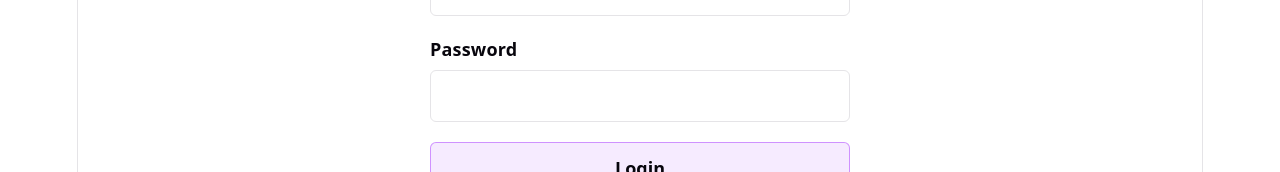
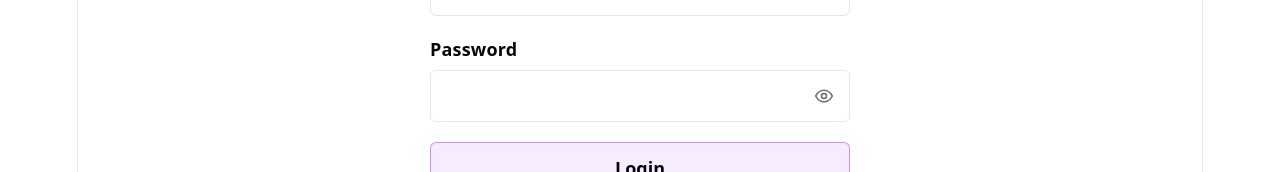
Before and after one commit to NoumanHassan123/Event-Management-System, a React (Vite) app: page /login in a window 1280 px wide. Shown: the part 356-528 px from the top of the page. Built offline with nearby package versions, Linux system fonts and the light colour scheme; the HTML template or start-up script is replaced by a standard one.

Commit message:
Add password visibility toggles to login and registration forms

```diff
--- /dev/null
+++ b/src/components/PasswordInput.css
@@ -0,0 +1,33 @@
+.password-input {
+  position: relative;
+}
+
+.auth-field .password-input input {
+  padding-inline-end: 56px;
+}
+
+.password-input input::-ms-reveal {
+  display: none;
+}
+
+.auth-form .password-toggle {
+  position: absolute;
+  inset-inline-end: 4px;
+  top: 50%;
+  transform: translateY(-50%);
+  display: flex;
+  align-items: center;
+  justify-content: center;
+  width: 44px;
+  height: 44px;
+  padding: 0;
+  border: 1px solid transparent;
+  border-radius: 4px;
+  background: transparent;
+  color: var(--text);
+}
+
+.auth-form .password-toggle:hover {
+  color: var(--accent);
+  background: var(--accent-bg);
+}
--- /dev/null
+++ b/src/components/PasswordInput.jsx
@@ -0,0 +1,22 @@
+import { useState } from 'react'
+import './PasswordInput.css'
+
+export default function PasswordInput({ id, label = 'password', ...inputProps }) {
+  const [isVisible, setIsVisible] = useState(false)
+  const toggleLabel = `${isVisible ? 'Hide' : 'Show'} ${label}`
+
+  return (
+    <div className="password-input">
+      <input {...inputProps} id={id} type={isVisible ? 'text' : 'password'} />
+      <button className="password-toggle" type="button" onClick={() => setIsVisible((visible) => !visible)}
+        aria-label={toggleLabel} aria-controls={id} title={toggleLabel}>
+        <svg viewBox="0 0 24 24" width="20" height="20" fill="none" stroke="currentColor"
+          strokeWidth="1.8" strokeLinecap="round" strokeLinejoin="round" aria-hidden="true" focusable="false">
+          <path d="M2 12s3.5-7 10-7 10 7 10 7-3.5 7-10 7S2 12 2 12Z" />
+          <circle cx="12" cy="12" r="3" />
+          {isVisible && <path d="m3 3 18 18" />}
+        </svg>
+      </button>
+    </div>
+  )
+}
--- a/src/pages/Login.jsx
+++ b/src/pages/Login.jsx
@@ -3,6 +3,7 @@ import { useDispatch, useSelector } from 'react-redux'
 import { Link, Navigate, useLocation } from 'react-router-dom'
 import { login } from '../features/auth/authSlice.js'
 import { getAuthDestination } from '../utils/authDestination.js'
+import PasswordInput from '../components/PasswordInput.jsx'
 import './Auth.css'
 
 export default function Login() {
@@ -49,7 +50,7 @@ export default function Login() {
         </div>
         <div className="auth-field">
           <label htmlFor="login-password">Password</label>
-          <input id="login-password" name="password" type="password" autoComplete="current-password" required />
+          <PasswordInput id="login-password" name="password" autoComplete="current-password" required />
         </div>
         <button type="submit" disabled={isSubmitting}>{isSubmitting ? 'Logging in...' : 'Login'}</button>
         <p className="auth-message" role="status">{message}</p>
--- a/src/pages/Register.jsx
+++ b/src/pages/Register.jsx
@@ -3,6 +3,7 @@ import { useDispatch, useSelector } from 'react-redux'
 import { Link, Navigate, useLocation } from 'react-router-dom'
 import { register } from '../features/auth/authSlice.js'
 import { getAuthDestination } from '../utils/authDestination.js'
+import PasswordInput from '../components/PasswordInput.jsx'
 import './Auth.css'
 
 export default function Register() {
@@ -65,12 +66,12 @@ export default function Register() {
         </div>
         <div className="auth-field">
           <label htmlFor="register-password">Password</label>
-          <input id="register-password" name="password" type="password" autoComplete="new-password" minLength={8} aria-describedby="password-hint" required />
+          <PasswordInput id="register-password" name="password" autoComplete="new-password" minLength={8} aria-describedby="password-hint" required />
           <small id="password-hint">Use at least 8 characters.</small>
         </div>
         <div className="auth-field">
           <label htmlFor="register-confirm-password">Confirm password</label>
-          <input id="register-confirm-password" name="confirmPassword" type="password" autoComplete="new-password" required />
+          <PasswordInput id="register-confirm-password" name="confirmPassword" label="confirm password" autoComplete="new-password" required />
         </div>
         <button type="submit" disabled={isSubmitting}>{isSubmitting ? 'Creating account...' : 'Create account'}</button>
         <p className="auth-message" role="status">{message}</p>
```
